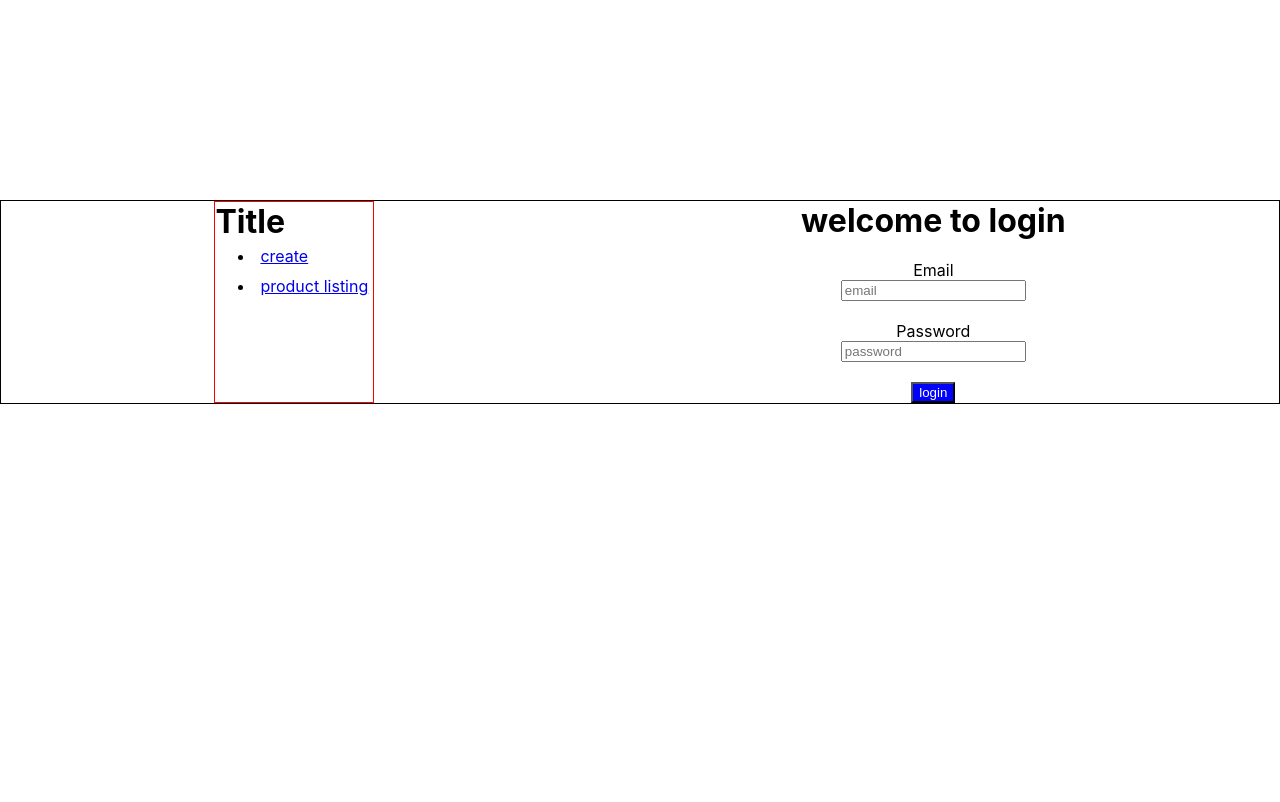
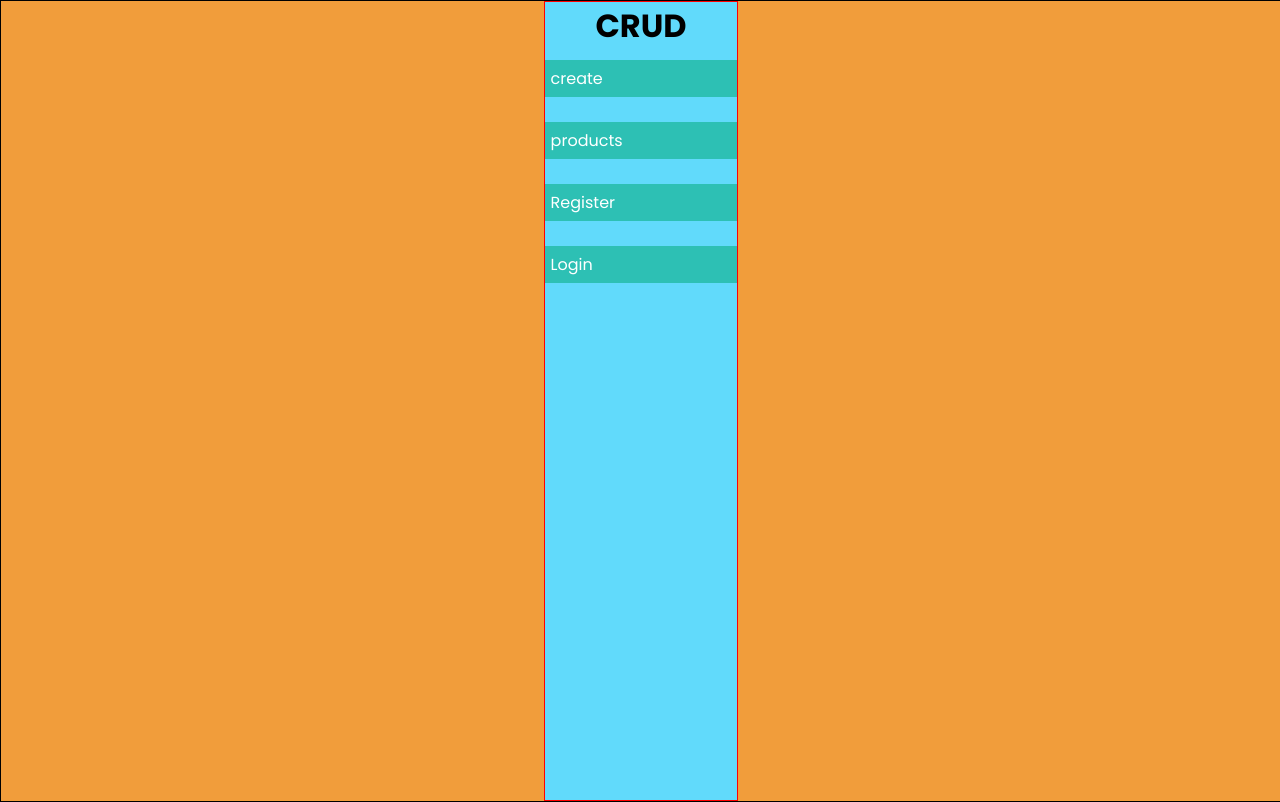
Before and after one commit to codernish7/CRUD, a React (Create React App) app: page / in a window 1280 px wide. Built offline with nearby package versions, Linux system fonts and the light colour scheme.

Commit message:
protectedRoute-testCommit

```diff
--- a/src/App.css
+++ b/src/App.css
@@ -1,3 +1,8 @@
+@import url('https://fonts.googleapis.com/css2?family=Anonymous+Pro:wght@700&family=Poppins:ital,wght@0,100;0,200;0,300;0,400;0,500;0,600;0,700;0,800;0,900;1,100;1,200;1,300;1,400;1,500;1,600;1,700;1,800;1,900&display=swap');
+body{
+  font-family: 'Poppins', sans-serif;
+}
+
 .App {
   text-align: center;
 }
@@ -33,8 +38,27 @@
   }
 }
 button{
-  background-color: blue;
+  color: rgb(31, 118, 231);
+    border-style: solid;
+    border-color: rgb(31, 118, 231);
+    border-width: 1.5px;
+    width: 65px;
+    height: 36px;
+    border-radius: 2px;
+    cursor: pointer;
+    transition: background-color 0.15s, color 0.15s;
+    font-family: 'Poppins', sans-serif;
+}
+button:hover{
+
+  background-color:rgb(31, 118, 231);
   color:white;
+
+}
+
+button:active{
+
+  opacity: 0.8;
 }
 form{
   padding: 2%;
@@ -42,7 +66,7 @@ form{
   flex-direction: column;
   justify-content: space-evenly;
   border:1px solid black;
-  margin-right:500px ;
+  width: 95%;
 
 }
 table{
@@ -53,21 +77,40 @@ th,td{
   padding: 5px;
   margin: 5px;
 }
+ul{
+  padding:10px;
+  display: flex;
+  flex-direction: column;
+  justify-content: space-between;
+  margin-left:-0.65rem;
+}
 li{
   text-decoration: none;
+  border: 1px solid rgb(45, 192, 180);
+  width: 29rem;
   padding: 5px;
+  background-color:rgb(45, 192, 180) ;
+}
+li Link{
+  list-style: none;
+  text-decoration: none;
+  color:whitesmoke;
 }
 .parent{
   display: flex;
   flex-direction: row;
+  width: 100vh;
 }
-.sorter{
-  margin-left:350px;
-  margin-top:10px;
+
+.searchsort{
+  display: flex;
+  flex-direction: row;
+  justify-content: space-between;
+  align-items: center;
 }
 .searchbox{
   margin-left:900px;
-  margin-top:-19px;
+
 }
 table{
   margin: 0 auto;
@@ -79,12 +122,27 @@ table{
   justify-content: space-around;
   border: 1px solid black;
   margin: 0 auto;
-  margin-top: 200px;
-  max-width: 1280px;
+  width: 100vw;
+  height: 100vh;
+  background-color: rgb(241, 157, 59);
+
 }
 .nav{
   border: 1px solid red;
+  display: flex;
+  flex-direction: column;
+  background-color: #61dafb;
+  width: 15%;
 }
 *{
   margin: 0 auto;
+
+  overflow: hidden;
 }
+header{
+  display: flex;
+  justify-content: space-between;
+  width: 95vw;
+  flex-direction: column;
+  padding:2%;
+}
--- a/src/App.js
+++ b/src/App.js
@@ -10,8 +10,10 @@ import {
 	Link,
 } from 'react-router-dom';
 import Edit from './components/Edit';
-import Navbar from './components/Navbar';
+import Navbar2 from './components/Navbar2';
 import Login from './components/Login';
+import Register from './components/Register';
+import Navbar from './components/Navbar1';
 
 function App() {
   const [result,setResult]=useState(storage())
@@ -46,18 +48,11 @@ function handleedit(product){
 
 }
 
- const[isLoggedin,setIsLoggedin]=useState(localStorage.getItem('isLoggedin')==='true')
+  const[log,setLog]=useState()
 
- useEffect(()=>{
-  const token=JSON.parse(localStorage.getItem('isLoggedin')) || false
-  setIsLoggedin(token)
- },[])
-
-
- useEffect(()=>{
-  localStorage.setItem('isLoggedin',JSON.stringify(isLoggedin))
- },[isLoggedin])
-
+  function setter(x){
+    setLog(x)
+  }
 
 
 
@@ -65,21 +60,25 @@ function handleedit(product){
   return (
     <div className='parent'>
     <Router>
-      <Navbar/>
-      {isLoggedin?
 
-    <Routes>
-    <>
 
-     <Route exact path="/" element={<Create object={onsubmit}/>}/>
-     <Route exact path="/list" element={<List value={result} delete={handledelete} setValues={setResult}/>}/>
-     <Route exact path="/edit/:editID" element={<Edit  edit={handleedit} updated={result}/>}/>
+    {log?<><Navbar2 logout={setter}/><Routes>
 
-    </>
-    </Routes>:
-    <Routes>
-      <Route exact path="/" element={<Login loginStatus = {setIsLoggedin} />}/>
-    </Routes>}
+
+    <Route exact path="/" element={<Create object={onsubmit}/>}/>
+    <Route exact path="/list" element={<List value={result} delete={handledelete} setValues={setResult}/>}/>
+    <Route exact path="/edit/:editID" element={<Edit  edit={handleedit} updated={result}/>}/>
+
+
+   </Routes></>:<>
+   <Navbar/>
+   <Routes>
+
+      <Route exact path="/register" element={<Register/>}/>
+      <Route exact path="/login" element={<Login boolean={setter} />}/>
+    </Routes></>}
+
+
     </Router>
     </div>
   );
--- a/src/components/Listing.jsx
+++ b/src/components/Listing.jsx
@@ -57,6 +57,7 @@ export default function List(props){
 
     return(
         <div className="header">
+            <div className="searchsort">
             <div className="sorter">
             <label htmlFor="sortBY">Sort by</label>
             <select value={sort} onChange={handleSort} id="sortBY" >
@@ -71,6 +72,8 @@ export default function List(props){
             <label htmlFor="search">Search: </label>
             <input type="text" value={searchTerm} onChange={handleSearchChange} id="search" placeholder="Search by title or description"/>
             </div>
+            </div>
+            <br></br>
             {/* <ul>
             <li><Link to="/">create</Link></li>
             <li><Link to="/list">product listing</Link></li>
--- a/src/components/Login.jsx
+++ b/src/components/Login.jsx
@@ -1,45 +1,38 @@
-import { useEffect, useState } from "react"
-import { useNavigate } from "react-router-dom"
+import { useState,useEffect } from "react";
 
+export default function Login(props){
 
-export default function Login({loginStatus}){
+    const[email,setEmail]=useState('')
+    const[pass,setPass]=useState('')
 
-    const[login, setLogin]=useState({ email:'', password:''})
-    const[userData, setUserData]=useState([])
+    function handlemail(e){
+        setEmail(e.target.value)
+    }
+    function handlepass(e){
+        setPass(e.target.value)
+    }
+    function handleLogin(){
+        const data=JSON.parse(localStorage.getItem('token'))
+        for(let i=0; i<data.length; i++){
+            if(data[i].email===email && data[i].pass===pass){
+              props.boolean(true)
+              return
+            }
 
-    function handlechange(e){
-
-        const property=e.target.name
-        setLogin({...login,[property]:e.target.value})
-
+          }
+        props.boolean(false)
     }
-    console.log(login)
-    function handlesubmit(){
-
-        setUserData([...userData,login])
-
-        loginStatus(true)
-        localStorage.setItem('isloggedin','true')
-
-        setLogin({ email:'', password:''})
-
-    }
-    console.log(userData)
 
 
     return(
         <div>
-            <h1>welcome to login</h1>
+            <label>email</label>
+            <input type="text" placeholder="email" onChange={handlemail} value={email}/>
             <br></br>
-            <div style={{display:"flex",flexDirection:"column"}}>
-            <label >Email</label>
-            <input onChange={handlechange} name="email" type="text" placeholder="email" value={login.email} />
+            <label>password</label>
+            <input type="text" placeholder="password" onChange={handlepass} value={pass} />
             <br></br>
-            <label>Password</label>
-            <input onChange={handlechange} name="password" type="text" placeholder="password" value={login.password}/>
-            <br></br>
-            <button onClick={handlesubmit}>login</button>
-            </div>
+            <button onClick={handleLogin}>Login</button>
         </div>
     )
 }
--- a/src/components/Navbar.jsx
+++ /dev/null
@@ -1,17 +0,0 @@
-import React from "react";
-import { Link } from "react-router-dom";
-
-export default function Navbar({logout}){
-
-
-    return(
-        <div className="nav">
-            <h1>Title</h1>
-            <ul>
-            <li><Link to="/">create</Link></li>
-            <li ><Link to="/list">product listing</Link></li>
-
-            </ul>
-        </div>
-    )
-}
--- /dev/null
+++ b/src/components/Navbar1.jsx
@@ -0,0 +1,21 @@
+import React from "react";
+import { Link } from "react-router-dom";
+
+export default function Navbar(){
+
+
+    return(
+        <div className="nav">
+            <h1>CRUD</h1>
+            <ul>
+            <li><Link to="/" style={{textDecoration:'none',listStyle:'none',color:'white',backgroundColor:'rgb(45, 192, 180)'}}>create</Link></li>
+            <br></br>
+            <li><Link to="/list" style={{textDecoration:'none',listStyle:'none',color:'white',backgroundColor:'rgb(45, 192, 180)'}}>products</Link></li>
+            <br></br>
+            <li><Link to="/register" style={{textDecoration:'none',listStyle:'none',color:'white',backgroundColor:'rgb(45, 192, 180)'}}>Register</Link></li>
+            <br></br>
+            <li><Link to="/login" style={{textDecoration:'none',listStyle:'none',color:'white',backgroundColor:'rgb(45, 192, 180)'}}>Login</Link></li>
+            </ul>
+        </div>
+    )
+}
--- /dev/null
+++ b/src/components/Navbar2.jsx
@@ -0,0 +1,22 @@
+import React from "react";
+import { Link } from "react-router-dom";
+
+export default function Navbar(props){
+
+    function handleLogout(){
+        props.logout(false)
+    }
+
+    return(
+        <div className="nav">
+            <h1>CRUD</h1>
+            <ul>
+            <li><Link to="/" style={{textDecoration:'none',listStyle:'none',color:'white',backgroundColor:'rgb(45, 192, 180)'}}>create</Link></li>
+            <br></br>
+            <li><Link to="/list" style={{textDecoration:'none',listStyle:'none',color:'white',backgroundColor:'rgb(45, 192, 180)'}}>products</Link></li>
+            <br></br>
+            <li onClick={handleLogout} style={{textDecoration:'none',listStyle:'none',color:'white',backgroundColor:'rgb(45, 192, 180)'}}>Logout</li>
+            </ul>
+        </div>
+    )
+}
--- /dev/null
+++ b/src/components/Register.jsx
@@ -0,0 +1,45 @@
+import { useEffect, useState } from "react";
+
+export default function Register(){
+    const[cred, setCred]=useState({name:'',email:'',pass:''})
+
+    const[register,setRegister]=useState(registData())
+
+    function handleChange(e){
+        const property=e.target.name
+        setCred({...cred,[property]:e.target.value})
+    }
+
+    function handleReg(){
+        setRegister([...register,cred])
+        setCred({name:'',email:'',pass:''})
+    }
+
+    useEffect(()=>{
+        localStorage.setItem('token',JSON.stringify(register))
+    },[register])
+
+    function registData(){
+        const retain=localStorage.getItem('token')
+        if(retain){
+            return JSON.parse(retain)
+        }
+        else{
+            return []
+        }
+    }
+    return(
+        <div>
+
+            <label>name</label>
+            <input type="text" name='name' placeholder="name" onChange={handleChange} value={cred.name} />
+            <br></br>
+            <label >email</label>
+            <input type="text" name='email' placeholder="email" onChange={handleChange} value={cred.email}/>
+            <br></br>
+            <label>password</label>
+            <input type="text" name='pass' placeholder="password" onChange={handleChange} value={cred.pass}/>
+            <button onClick={handleReg}>Register</button>
+        </div>
+    )
+}
```
